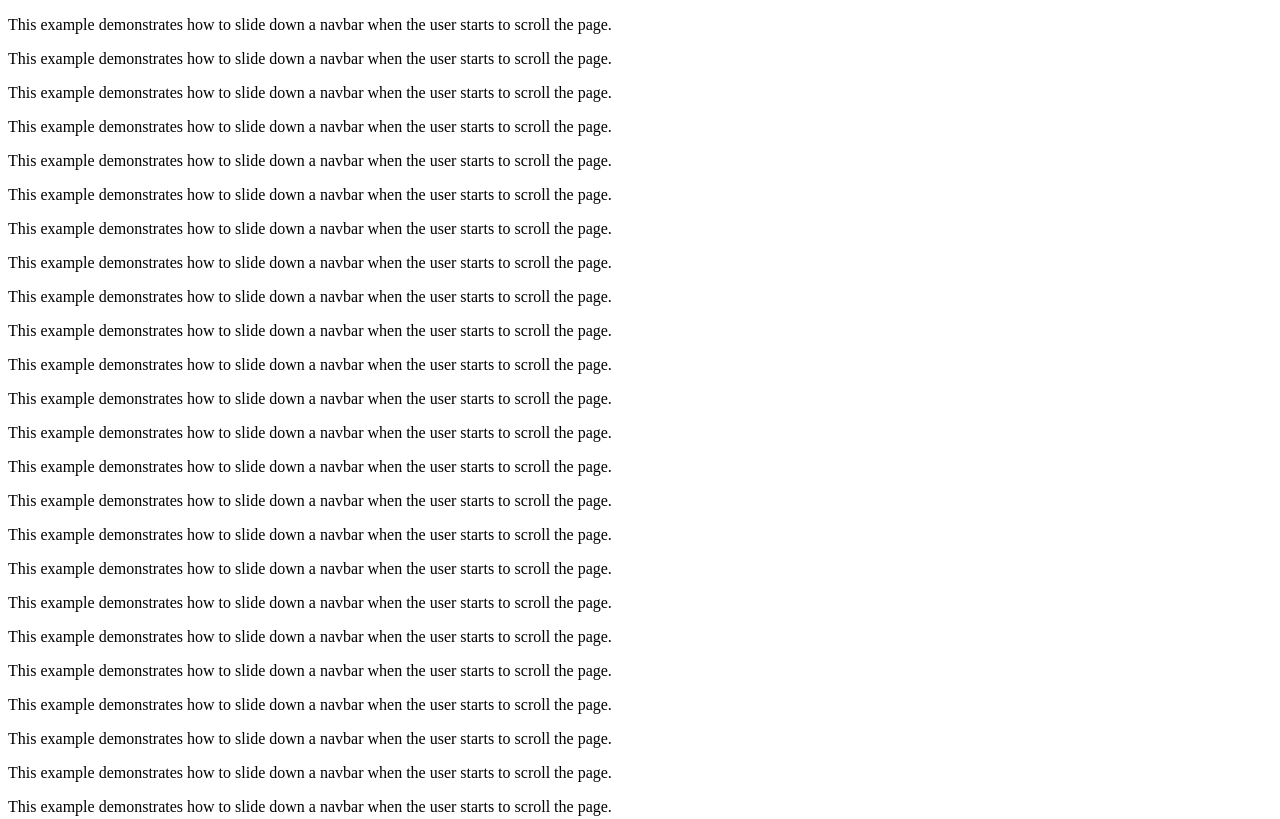
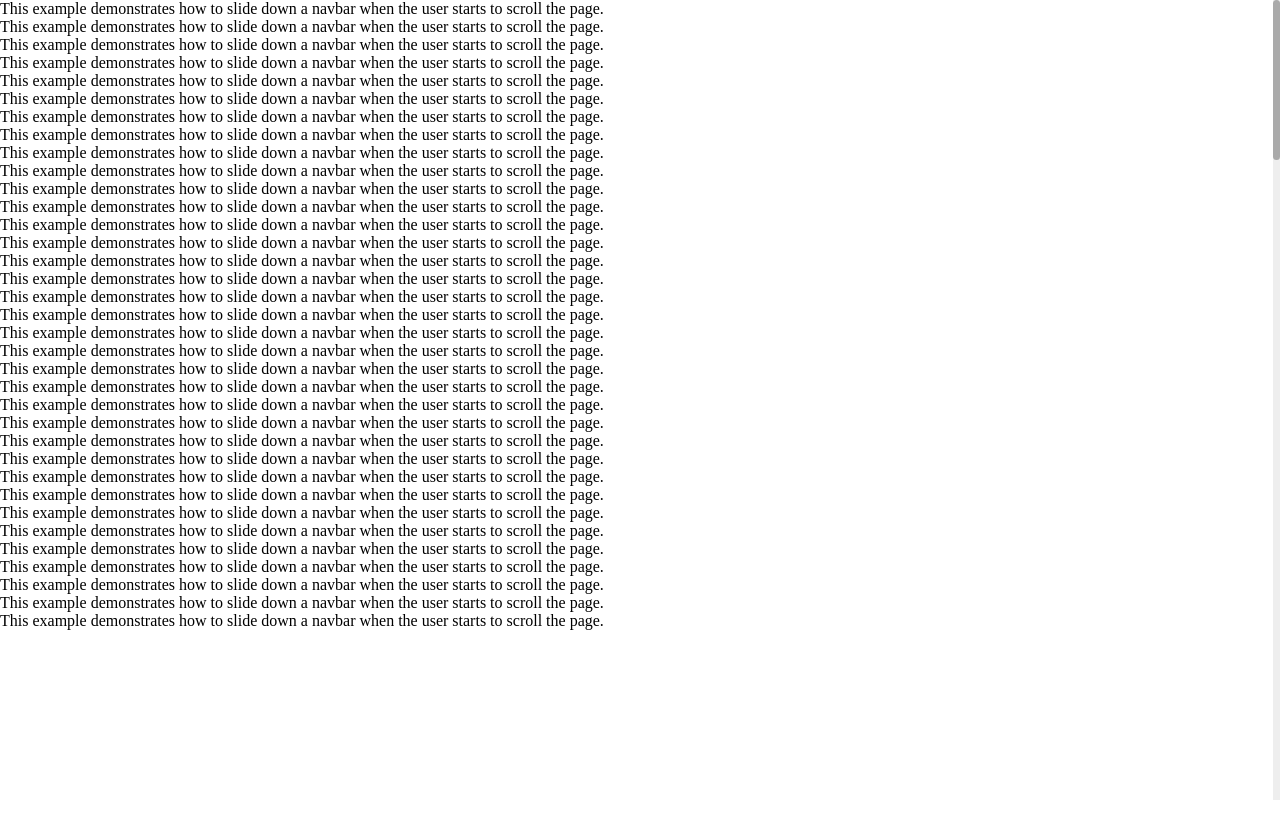
Before and after one commit to moh3n007/customize-scrollbar, a plain HTML site: page index.html in a window 1280 px wide. Shown: the top 819 px of the page. Drawn offline with Linux system fonts and the light colour scheme.

Commit message:
remove default window scrollbar and add style to my scrollbar

```diff
--- a/index.html
+++ b/index.html
@@ -7,6 +7,12 @@
     <link rel="stylesheet" href="style.css">
 </head>
 <body>
+    <div class="wrapper">
+        <div class="scrollbar">
+            <div class="scrollbar__wrapper">
+            <div class="scrollbar__button" id="scrollBtn"></div>
+            </div>
+        </div>
         <p>This example demonstrates how to slide down a navbar when the user starts to scroll the page.</p>
         <p>This example demonstrates how to slide down a navbar when the user starts to scroll the page.</p>
         <p>This example demonstrates how to slide down a navbar when the user starts to scroll the page.</p>
@@ -42,6 +48,7 @@
         <p>This example demonstrates how to slide down a navbar when the user starts to scroll the page.</p>
         <p>This example demonstrates how to slide down a navbar when the user starts to scroll the page.</p>
         <p>This example demonstrates how to slide down a navbar when the user starts to scroll the page.</p>
+    </div>
     <script src="index.js"></script>
 </body>
 </html>
--- a/style.scss
+++ b/style.scss
@@ -0,0 +1,40 @@
+html , body {
+    width: 100vw;
+    height: 100vh;
+}
+body {
+    position: relative;
+    overflow: hidden;
+}
+* {
+    padding: 0;
+    margin: 0;
+}
+.wrapper {
+    width: 100%;
+    height: 100%;
+}
+.scrollbar {
+    position: absolute;
+    right: 0;
+    top: 0;
+    width: 7px;
+    height: 100%;
+    background-color: #eeeeee;
+
+    &__wrapper {
+        position: relative;
+        width: 100%;
+        height: 100%;
+    }
+
+    &__button {
+        position: absolute;
+        width: 100%;
+        height: 20%;
+        background-color: #aaaaaa;
+        border-radius: 8px;
+        top: 0;
+        right: 0;
+    }
+}
```
Also changed, not shown: style.css, 1 other file. Lines whose indentation alone changed are shown as unchanged.
